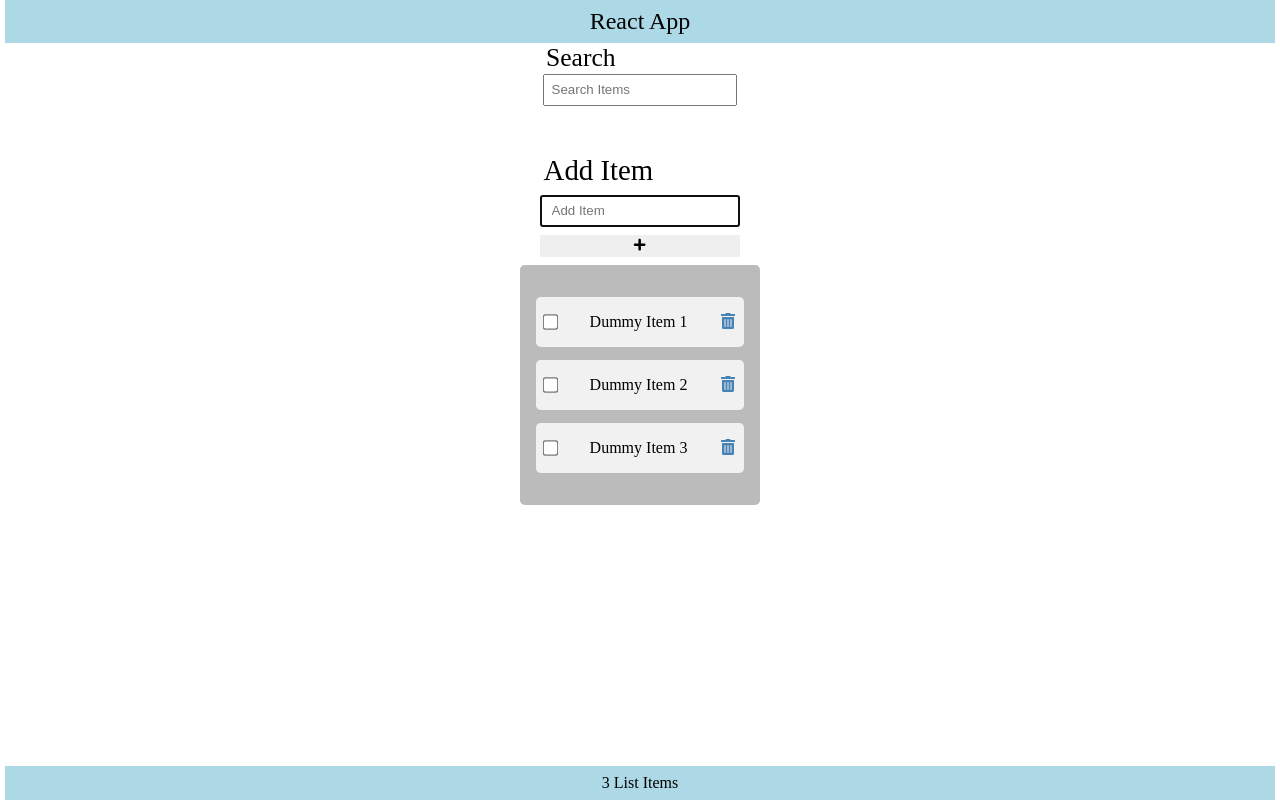
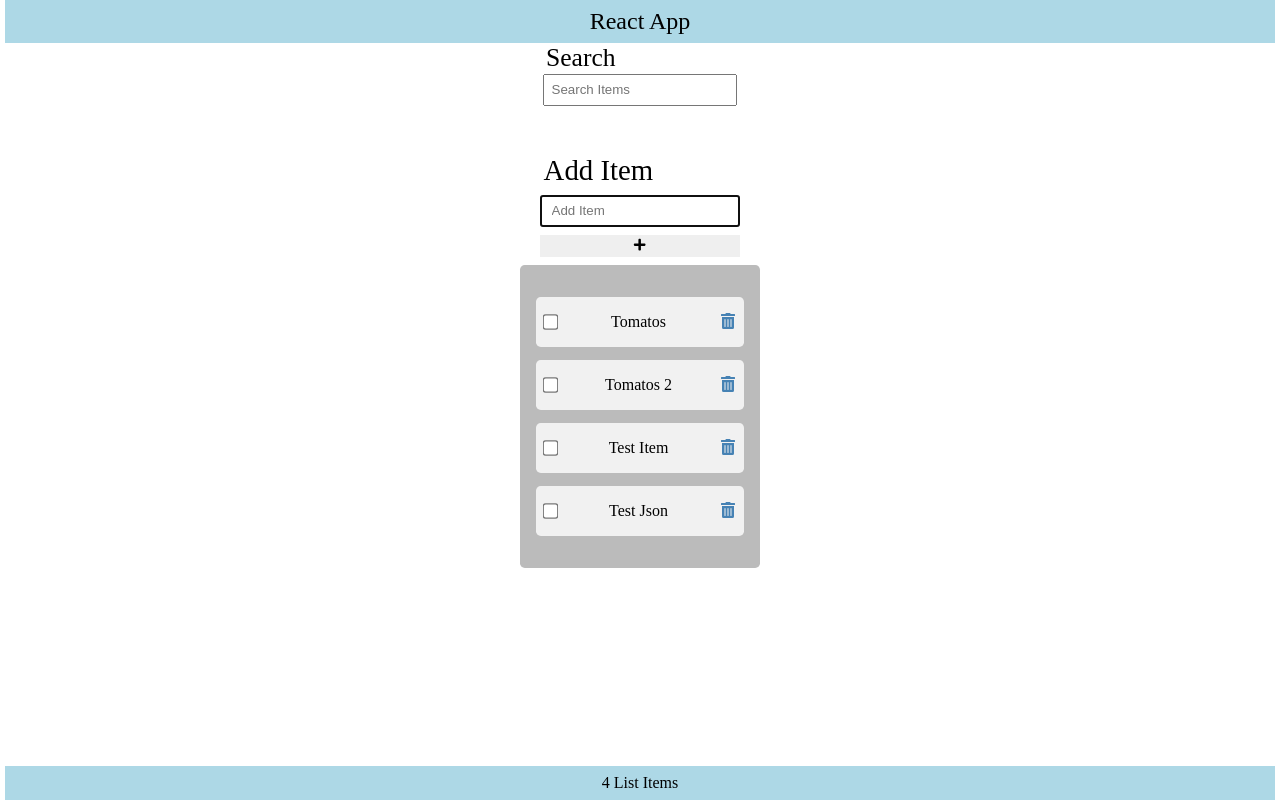
Before and after one commit to Kivuti-Njeru/React_App, a React (Vite) app: page / in a window 1280 px wide. Built offline with nearby package versions, Linux system fonts and the light colour scheme; data requests are answered from the project's data file.

Commit message:
Crud Ops

```diff
--- a/data/db.json
+++ b/data/db.json
@@ -1,19 +1,24 @@
 {
   "items": [
     {
-      "id": 1,
+      "id": "c91ab082-4344-475f-ae14-1a06c34dcb24",
       "checked": false,
-      "item": "Dummy item 1"
+      "item": "Tomatos"
     },
     {
-      "id": 2,
+      "id": "cfd53b89-391d-45af-ac3a-ef68e67a14e8",
       "checked": false,
-      "item": "Dummy item 2"
+      "item": "Tomatos 2"
     },
     {
-      "id": 3,
+      "id": "eb096696-63f2-44ef-90e1-2d81e0a17d31",
       "checked": false,
-      "item": "Dummy item 3"
+      "item": "test Item"
+    },
+    {
+      "id": "dbf83f2b-ef7d-4308-9332-a2caab22461d",
+      "checked": false,
+      "item": "test Json"
     }
   ]
 }
--- a/src/App.jsx
+++ b/src/App.jsx
@@ -5,6 +5,8 @@ import Header from './Header'
 import Search from './Search'
 import './index.css'
 import { useEffect, useState } from 'react'
+
+import apiRequest from './apiRequest'
 
 function App() {
   const API_URL = 'http://localhost:3500/items'
@@ -37,11 +39,20 @@ function App() {
     }, 2000)
   }, [])
 
-  const addItem = item => {
+  const addItem = async item => {
     const id = crypto.randomUUID()
     const newItem = { id, checked: false, item }
     const listItems = [...items, newItem]
     setItems(listItems)
+    const postOptions = {
+      method: 'POST',
+      headers: {
+        'content-Type': 'application/json',
+      },
+      body: JSON.stringify(newItem),
+    }
+    const res = await apiRequest(API_URL, postOptions)
+    if (res) setFetchErr(res)
   }
 
   const submit = e => {
@@ -51,16 +62,33 @@ function App() {
     setListItem('')
   }
 
-  const check = id => {
+  const check = async id => {
     const listItems = items.map(item =>
       item.id === id ? { ...item, checked: !item.checked } : item,
     )
     setItems(listItems)
+
+    const checkItem = listItems.filter(item => item.id === id)
+    const updateOptions = {
+      method: 'PATCH',
+      headers: {
+        'Content-Type': 'application/json',
+      },
+      body: JSON.stringify({ checked: checkItem[0].checked }),
+    }
+    const reqUrl = `${API_URL}/${id}`
+    const res = await apiRequest(reqUrl, updateOptions)
+    if (res) setFetchErr(res)
   }
 
-  const del = id => {
+  const del = async id => {
     const listItems = items.filter(item => item.id !== id)
     setItems(listItems)
+
+    const deleteOptions = { method: 'DELETE' }
+    const reqUrl = `${API_URL}/${id}`
+    const res = await apiRequest(reqUrl, deleteOptions)
+    if (res) setFetchErr(res)
   }
   return (
     <>
--- /dev/null
+++ b/src/apiRequest.js
@@ -0,0 +1,12 @@
+const apiRequest = async (url = '', optionsObj = null, errMsg = null) => {
+  try {
+    const res = await fetch(url, optionsObj)
+    if (!res.ok) throw Error('Please relod the app')
+  } catch (err) {
+    errMsg = err.message
+  } finally {
+    return errMsg
+  }
+}
+
+export default apiRequest
```
